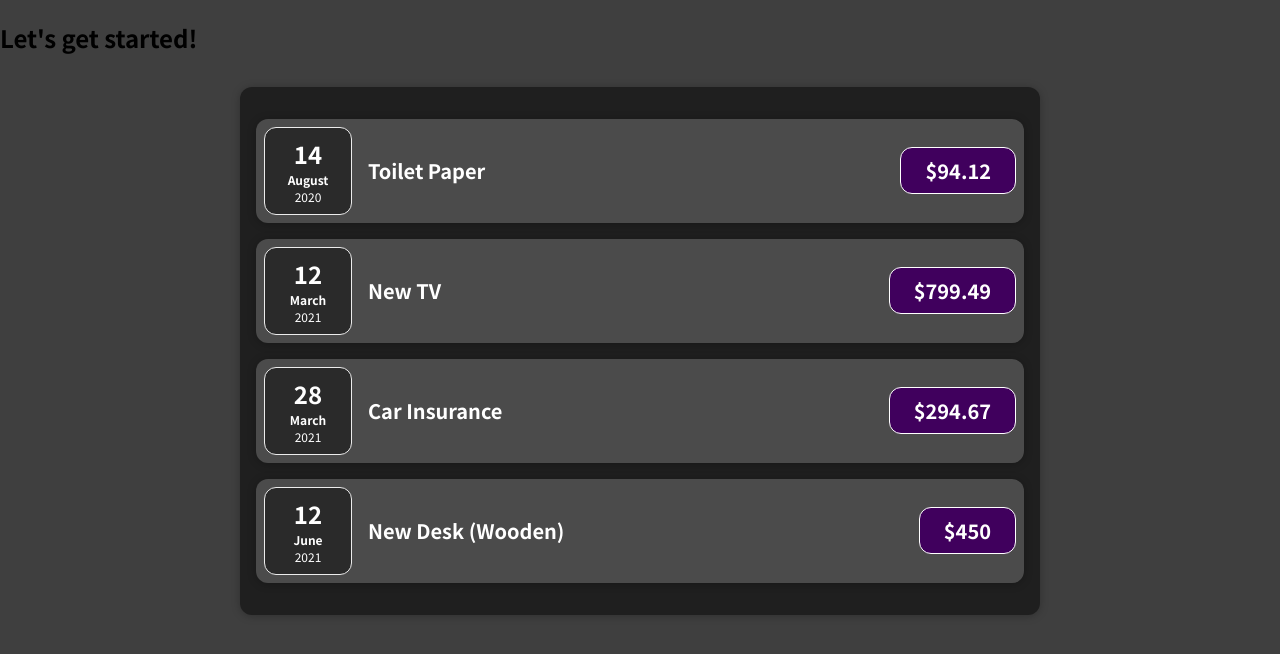
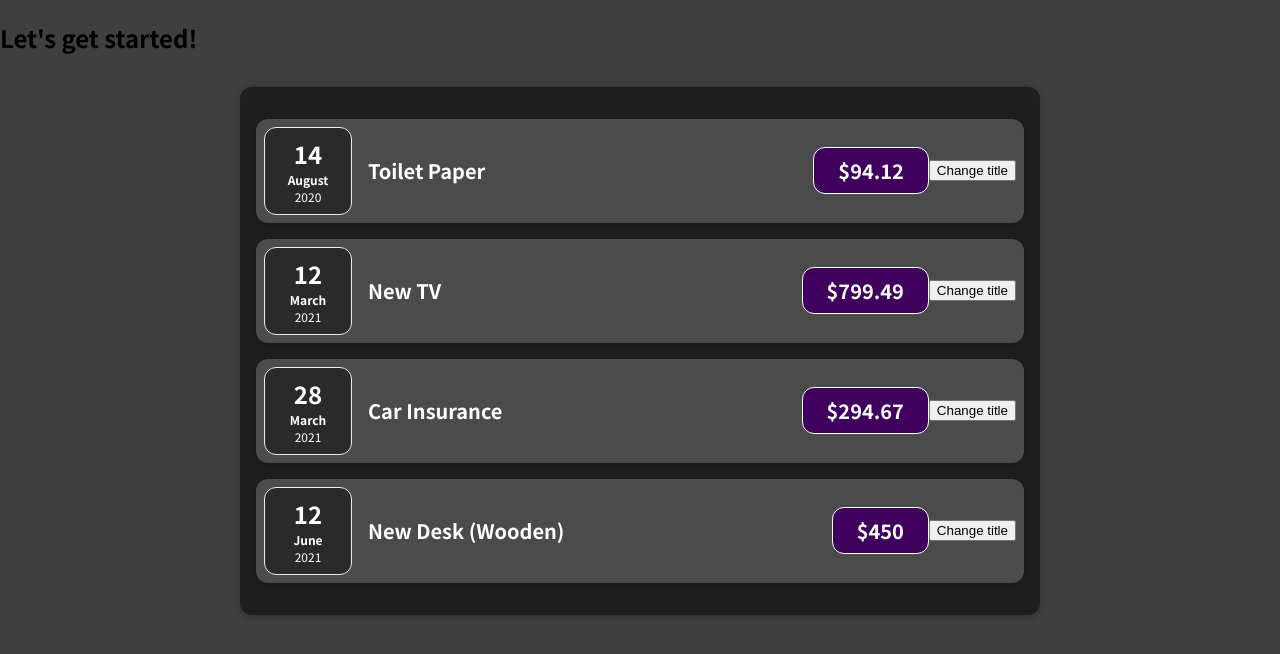
Before and after one commit to GlaucusJoseph/FirstReactApp, a React (Create React App) app: page / in a window 1280 px wide. Shown: the top 654 px of the page. Built offline with nearby package versions, Linux system fonts and the light colour scheme.

Commit message:
Starting to use useState

```diff
--- a/src/components/Expenses/ExpenseItem.js
+++ b/src/components/Expenses/ExpenseItem.js
@@ -1,17 +1,25 @@
+import React, { useState } from "react";
 import Card from "../UI/Card";
 import ExpenseDate from "./ExpenseDate";
 import "./ExpenseItem.css";
 
 const ExpenseItem = (props) => {
+  const [title, setTitle] = useState(props.title);
+
+  const clickHandler = () => {
+    setTitle("Updated!!!")
+  };
+
   return (
     <Card className="expense-item">
       <ExpenseDate date={props.date} />
       <div className="expense-item__description">
-        <h2>{props.title}</h2>
+        <h2>{title}</h2>
         <div className="expense-item__price">${props.amount}</div>
       </div>
+      <button onClick={clickHandler}>Change title</button>
     </Card>
   );
-}
+};
 
 export default ExpenseItem;
```
Also changed, not shown: 1 other file (tests, documents, lock files or other folders).
